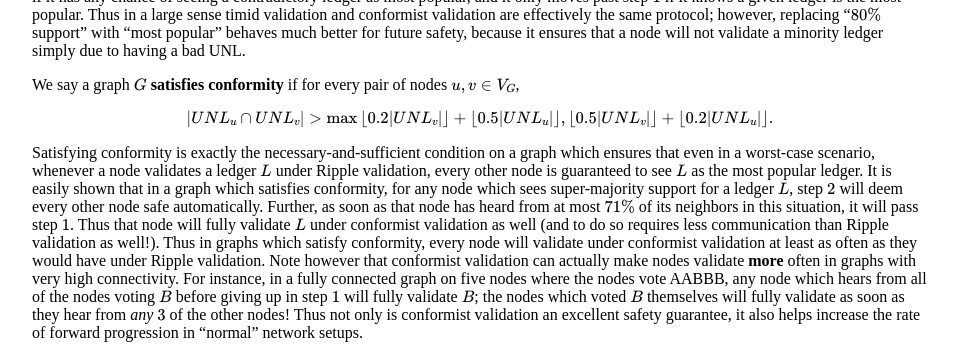
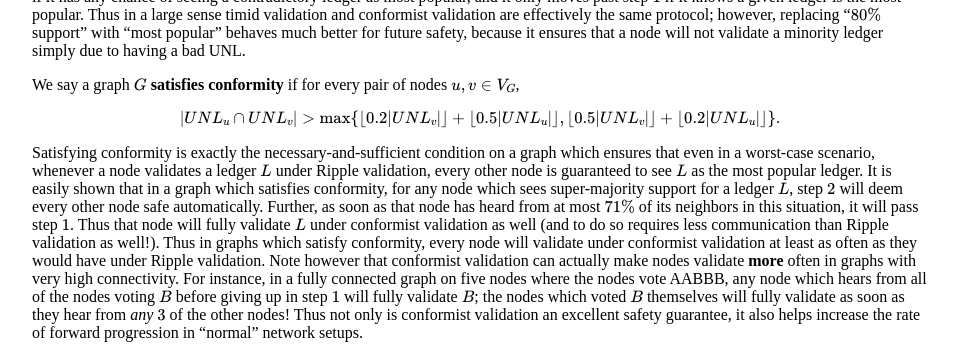
Before and after one commit to ChronusZ/chronusz.github.io, a Jekyll site: the page built from _posts/2017-07-02-conformist-consensus.md, in a window 1280 px wide and 900 px high, scrolled down 1993 px. Shown: the part 150-494 px from the top of the window, without its empty margins (160-1117 px from the left). Built offline with Jekyll 4.4.1, drawn with Linux system fonts in a browser that asks for light colours; formulas are drawn with MathJax 3.

```diff
--- a/_posts/2017-07-02-conformist-consensus.md
+++ b/_posts/2017-07-02-conformist-consensus.md
@@ -62,7 +62,7 @@ The safety of timid validation comes from the fact that a node will mark another
 
 We say a graph $$G$$ **satisfies conformity** if for every pair of nodes $$u,v\in V_G$$,
 \begin{aligned}
-\vert UNL_u\cap UNL_v \vert > \max\{\lfloor 0.2\vert UNL_v\vert\rfloor + \lfloor 0.5\vert UNL_u\vert\rfloor,\lfloor 0.5\vert UNL_v\vert\rfloor + \lfloor 0.2\vert UNL_u\vert\rfloor\}.
+\vert UNL_u\cap UNL_v \vert > \max\\{\lfloor 0.2\vert UNL_v\vert\rfloor + \lfloor 0.5\vert UNL_u\vert\rfloor,\lfloor 0.5\vert UNL_v\vert\rfloor + \lfloor 0.2\vert UNL_u\vert\rfloor\\}.
 \end{aligned}
 
 Satisfying conformity is exactly the necessary-and-sufficient condition on a graph which ensures that even in a worst-case scenario, whenever a node validates a ledger $$L$$ under Ripple validation, every other node is guaranteed to see $$L$$ as the most popular ledger. It is easily shown that in a graph which satisfies conformity, for any node which sees super-majority support for a ledger $$L$$, step $$2$$ will deem every other node safe automatically. Further, as soon as that node has heard from at most $$71\%$$ of its neighbors in this situation, it will pass step $$1$$. Thus that node will fully validate $$L$$ under conformist validation as well (and to do so requires less communication than Ripple validation as well!). Thus in graphs which satisfy conformity, every node will validate under conformist validation at least as often as they would have under Ripple validation. Note however that conformist validation can actually make nodes validate **more** often in graphs with very high connectivity. For instance, in a fully connected graph on five nodes where the nodes vote AABBB, any node which hears from all of the nodes voting $$B$$ before giving up in step $$1$$ will fully validate $$B$$; the nodes which voted $$B$$ themselves will fully validate as soon as they hear from *any* $$3$$ of the other nodes! Thus not only is conformist validation an excellent safety guarantee, it also helps increase the rate of forward progression in "normal" network setups.
```
